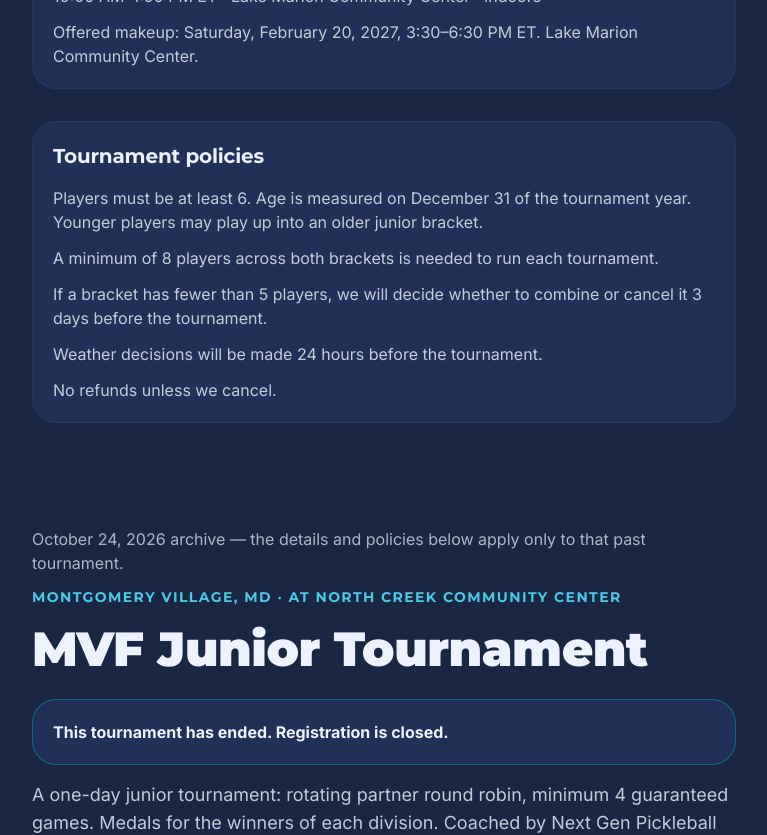
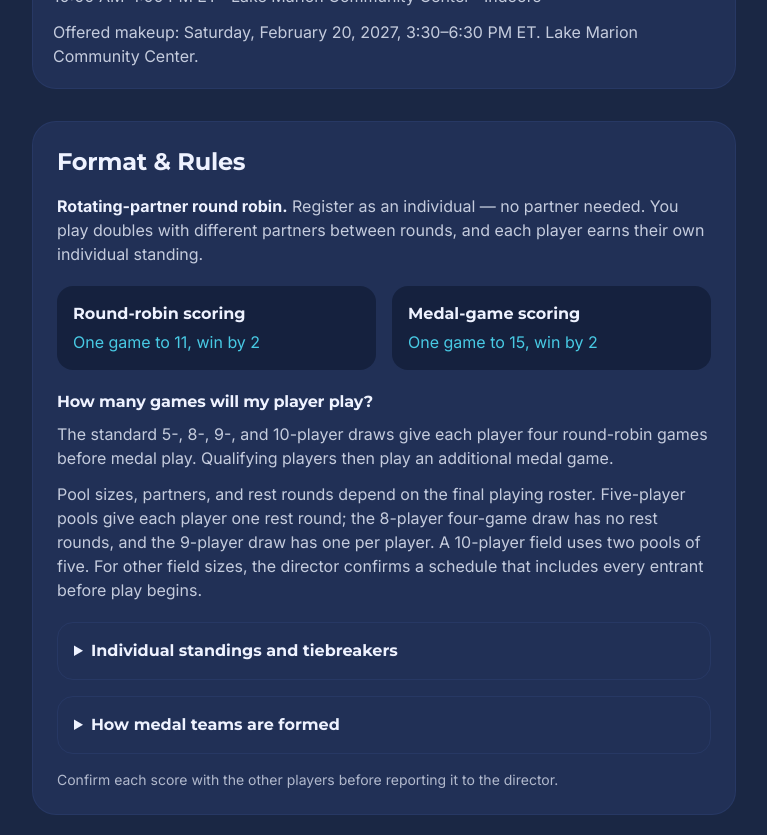
Before and after one commit to sammorrispb/nextgen-academy, a Next.js app: page /mvf-junior-tournament in a window 1280 px wide. Shown: the part 1080-1915 px from the top of the page, without its empty margins (256-1023 px from the left). Built offline with nearby package versions, Linux system fonts and the light colour scheme.

Commit message:
Explain MVF tournament format, scoring and medal rounds

```diff
--- a/src/app/mvf-junior-tournament/[event]/page.tsx
+++ b/src/app/mvf-junior-tournament/[event]/page.tsx
@@ -2,6 +2,7 @@ import type { Metadata } from "next";
 import Image from "next/image";
 import { notFound } from "next/navigation";
 import MvfSeriesRegistrationForm from "@/components/MvfSeriesRegistrationForm";
+import MvfSeriesFormatRules from "@/components/MvfSeriesFormatRules";
 import { publicSeriesRelease, publishedSeriesRelease, type SeriesRelease } from "@/data/mvf-series-registration";
 import JsonLd from "@/components/JsonLd";
 import { mvfSeriesJsonLd } from "@/lib/mvf-series-jsonld";
@@ -122,6 +123,8 @@ export default async function MvfJuniorSeriesPage({ params }: Props) {
         {!published && <p className="text-ngpa-white/80 text-sm mt-2">{MVF_JUNIOR_SERIES_SHORT_BRACKET}</p>}
       </section>
 
+      <MvfSeriesFormatRules />
+
       <div className="grid grid-cols-1 sm:grid-cols-2 gap-4 mt-8">
         <section aria-labelledby="venue-heading" className="bg-ngpa-panel rounded-2xl p-6 border border-ngpa-slate/60">
           <h2 id="venue-heading" className="font-heading text-lg font-bold text-ngpa-white">Location</h2>
--- a/src/components/MvfJuniorSeriesOverview.tsx
+++ b/src/components/MvfJuniorSeriesOverview.tsx
@@ -1,4 +1,5 @@
 import Link from "next/link";
+import MvfSeriesFormatRules from "@/components/MvfSeriesFormatRules";
 import {
   MVF_JUNIOR_SERIES,
   MVF_JUNIOR_SERIES_ENROLLMENT,
@@ -32,6 +33,7 @@ export default function MvfJuniorSeriesOverview({ openEvents = [] }: { openEvent
           </li>
         ))}
       </ul>
+      <MvfSeriesFormatRules />
       <section aria-labelledby="series-policies-heading" className="mt-8 rounded-2xl border border-ngpa-slate/60 bg-ngpa-panel p-5">
         <h2 id="series-policies-heading" className="font-heading text-xl font-bold text-ngpa-white">Tournament policies</h2>
         <p className="text-ngpa-white/80 mt-4">{MVF_JUNIOR_SERIES_ELIGIBILITY}</p>
--- /dev/null
+++ b/src/components/MvfSeriesFormatRules.tsx
@@ -0,0 +1,66 @@
+// Source: Tournament director guide — rotating-partner round robin,
+// https://app.notion.com/p/3fdfa3ac27dc814a81d1e4d3750d1ef0
+// Sam requested adding the established format to the series pages on Nov 2,
+// 2026. Describe the supported draws conditionally; actual turnout still
+// needs a reviewed schedule, and these pages do not configure a live draw.
+export default function MvfSeriesFormatRules() {
+  return (
+    <section id="format-rules" aria-labelledby="format-rules-heading" className="mt-8 rounded-2xl border border-ngpa-slate/60 bg-ngpa-panel p-6 scroll-mt-24">
+      <h2 id="format-rules-heading" className="font-heading text-2xl font-bold text-ngpa-white">Format &amp; Rules</h2>
+      <p className="text-ngpa-white/80 mt-4">
+        <strong className="text-ngpa-white">Rotating-partner round robin.</strong> Register as an individual — no partner needed. You play doubles with different partners between rounds, and each player earns their own individual standing.
+      </p>
+      <dl className="grid grid-cols-1 sm:grid-cols-2 gap-4 mt-5">
+        <div className="rounded-xl bg-ngpa-deep/60 p-4">
+          <dt className="font-heading font-bold text-ngpa-white">Round-robin scoring</dt>
+          <dd className="text-ngpa-teal-bright mt-1">One game to 11, win by 2</dd>
+        </div>
+        <div className="rounded-xl bg-ngpa-deep/60 p-4">
+          <dt className="font-heading font-bold text-ngpa-white">Medal-game scoring</dt>
+          <dd className="text-ngpa-teal-bright mt-1">One game to 15, win by 2</dd>
+        </div>
+      </dl>
+      <h3 className="font-heading font-bold text-ngpa-white mt-5">How many games will my player play?</h3>
+      <p className="text-ngpa-white/80 mt-2">
+        The standard 5-, 8-, 9-, and 10-player draws give each player four round-robin games before medal play. Qualifying players then play an additional medal game.
+      </p>
+      <p className="text-ngpa-white/80 mt-3">
+        Pool sizes, partners, and rest rounds depend on the final playing roster. Five-player pools give each player one rest round; the 8-player four-game draw has no rest rounds, and the 9-player draw has one per player. A 10-player field uses two pools of five. For other field sizes, the director confirms a schedule that includes every entrant before play begins.
+      </p>
+
+      <details className="mt-5 rounded-xl border border-ngpa-slate/60 p-4">
+        <summary className="cursor-pointer font-heading font-bold text-ngpa-white">Individual standings and tiebreakers</summary>
+        <p className="text-ngpa-white/80 mt-3">Players are ranked within their own pool or bracket in this order:</p>
+        <ol className="list-decimal pl-5 space-y-2 text-ngpa-white/80 mt-3">
+          <li>Wins.</li>
+          <li>Head-to-head wins among tied players, counting games against one another as opponents.</li>
+          <li>Overall point differential within the pool or bracket — points scored minus points allowed.</li>
+          <li>Point differential in games between the tied players.</li>
+          <li>Point differential against the players immediately above them in the standings.</li>
+          <li>Total points scored.</li>
+        </ol>
+        <p className="text-ngpa-white/80 mt-3">If part of a tie breaks, the remaining tied players are compared again in the same order. Any unresolved tie affecting advancement is reviewed by the director before the medal draw.</p>
+      </details>
+
+      <details className="mt-4 rounded-xl border border-ngpa-slate/60 p-4">
+        <summary className="cursor-pointer font-heading font-bold text-ngpa-white">How medal teams are formed</summary>
+        <p className="text-ngpa-white/80 mt-3">The director verifies round-robin results and reviews medal teams before the games begin. The standard pairings depend on the draw:</p>
+        <h3 className="font-heading font-bold text-ngpa-white mt-4">One pool of 8 or 9 players</h3>
+        <ul className="list-disc pl-5 space-y-2 text-ngpa-white/80 mt-2">
+          <li>Gold game: 1st + 4th vs. 2nd + 3rd.</li>
+          <li>Bronze game: 5th + 8th vs. 6th + 7th.</li>
+          <li>With 9 players, 9th place finishes after the four round-robin games.</li>
+        </ul>
+        <h3 className="font-heading font-bold text-ngpa-white mt-4">Two pools of 5 players</h3>
+        <p className="text-ngpa-white/80 mt-2">A and B identify the pools; the number is the player’s final rank in that pool.</p>
+        <ul className="list-disc pl-5 space-y-2 text-ngpa-white/80 mt-2">
+          <li>Gold game: A1 + B2 vs. B1 + A2.</li>
+          <li>Bronze game: A3 + B4 vs. B3 + A4.</li>
+          <li>5th place in each pool finishes after the four round-robin games.</li>
+        </ul>
+        <p className="text-ngpa-white/80 mt-3">The gold-game winners earn gold, the gold-game runners-up earn silver, and the bronze-game winners earn bronze. Smaller fields need a director-confirmed medal draw; a bronze game requires enough players.</p>
+      </details>
+      <p className="text-ngpa-white/70 text-sm mt-4">Confirm each score with the other players before reporting it to the director.</p>
+    </section>
+  );
+}
```
